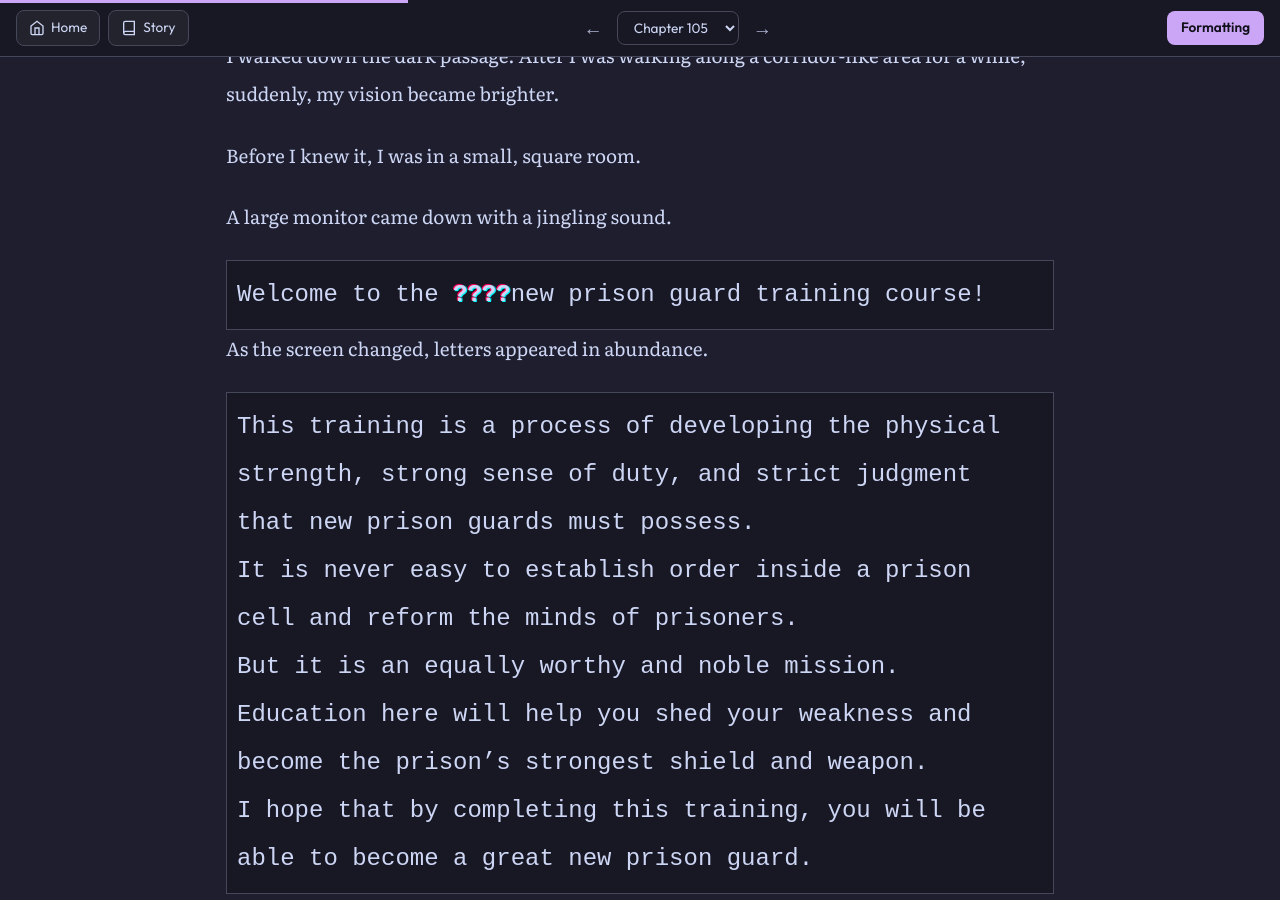
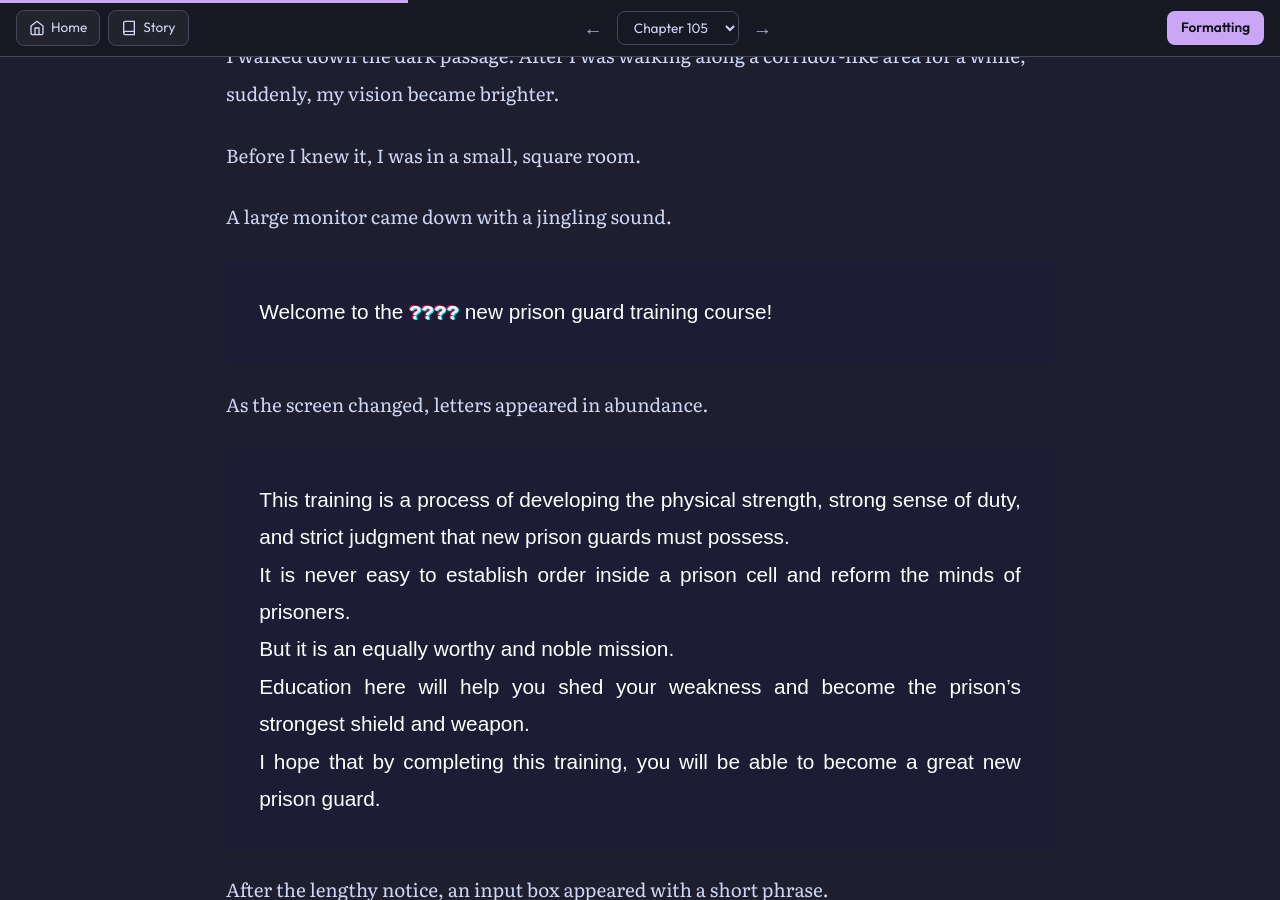
Before and after one commit to soleumn/soleumn.github.io, a Jekyll site: the page built from _chapters/eoshinki/ch105.md, in a window 1280 px wide and 900 px high, scrolled down 3827 px. Built offline with Jekyll 4.4.1, drawn with Linux system fonts in a browser that asks for light colours; some web fonts are replaced; comment, search, counter and statistics services are not loaded.

Commit message:
Update ch105.md

```diff
--- a/_chapters/eoshinki/ch105.md
+++ b/_chapters/eoshinki/ch105.md
@@ -105,19 +105,19 @@
 
 A large monitor came down with a jingling sound.
 
-<div class='f-workbench' style="background-color: var(--bg-card) !important; border: 1px solid var(--borda-suave); font-size: 1.5rem !important; padding: 10px !important; margin: 0 !important;">
-Welcome to the <span class="glitch-static" data-text="????">????</span>new prison guard training course!
+<div class='caixajogo f-workbench' style="font-size: 1.3rem !important;">
+Welcome to the <span class="glitch-static" data-text="????">????</span> new prison guard training course!
 </div>
 
 As the screen changed, letters appeared in abundance.
 
-<div class='f-workbench' style="background-color: var(--bg-card) !important; border: 1px solid var(--borda-suave); font-size: 1.5rem !important; padding: 10px !important; margin: 0 !important;">
+<div class='caixajogo f-workbench' style="font-size: 1.3rem !important;">
 This training is a process of developing the physical strength, strong sense of duty, and strict judgment that new prison guards must possess.<br>It is never easy to establish order inside a prison cell and reform the minds of prisoners.<br>But it is an equally worthy and noble mission.<br>Education here will help you shed your weakness and become the prison’s strongest shield and weapon.<br>I hope that by completing this training, you will be able to become a great new prison guard.
 </div>
 
 After the lengthy notice, an input box appeared with a short phrase.
 
-<div class='f-workbench' style="background-color: var(--bg-card) !important; border: 1px solid var(--borda-suave); font-size: 1.5rem !important; padding: 10px !important; margin: 0 !important;">
+<div class='caixajogo f-workbench' style="font-size: 1.3rem !important;">
 Enter the trainee’s name.
 </div>
 
@@ -129,7 +129,7 @@
 
 I entered the name the trial gave me.
 
-<div class='f-workbench' style="background-color: var(--bg-card) !important; border: 1px solid var(--borda-suave); font-size: 1.5rem !important; padding: 10px !important; margin: 0 !important;">
+<div class='caixajogo f-workbench' style="font-size: 1.3rem !important;">
 Trainee: Little Lamb
 </div>
 
@@ -157,7 +157,7 @@
 
 It was the sound of the steel cabinet in the right corner being opened.
 
-<div class='f-workbench' style="background-color: var(--bg-card) !important; border: 1px solid var(--borda-suave); font-size: 1.5rem !important; padding: 10px !important; margin: 0 !important;">
+<div class='caixajogo f-workbench' style="font-size: 1.3rem !important;">
 Trainees must change into appropriate attire.
 </div>
 
@@ -173,7 +173,7 @@
 
 An explanation for it had already appeared on the monitor.
 
-<div class='f-workbench' style="background-color: var(--bg-card) !important; border: 1px solid var(--borda-suave); font-size: 1.5rem !important; padding: 10px !important; margin: 0 !important;">
+<div class='caixajogo f-workbench' style="font-size: 1.3rem !important;">
 Metal masks are distributed after completion of all training courses.
 </div>
 
@@ -199,7 +199,7 @@
 
 Then a new screen appeared.
 
-<div class='f-workbench' style="background-color: var(--bg-card) !important; border: 1px solid var(--borda-suave); font-size: 1.5rem !important; padding: 10px !important; margin: 0 !important;">
+<div class='caixajogo f-workbench' style="font-size: 1.3rem !important;">
 Hello, Trainee Little Lamb.<br>From now on, we will begin full-scale training.<br>The first lesson is ‘basic knowledge’.
 </div>
 
@@ -207,15 +207,15 @@
 
 It displayed text while showing a prison in the middle of a remote island.
 
-<div class='f-workbench' style="background-color: var(--bg-card) !important; border: 1px solid var(--borda-suave); font-size: 1.5rem !important; padding: 10px !important; margin: 0 !important;">
+<div class='caixajogo f-workbench' style="font-size: 1.3rem !important;">
 Criminals imprisoned in this prison are divided into humans and creatures.<br>They have all committed heinous crimes, and the only means of reforming their minds is…
 </div>
 
-<div class='f-workbench' style="background-color: var(--bg-card) !important; border: 1px solid var(--borda-suave); font-size: 1.5rem !important; padding: 10px !important; margin: 0 !important;">
+<div class='caixajogo f-workbench' style="font-size: 1.3rem !important;">
 …is ‘power’.
 </div>
 
-<div class='f-workbench' style="background-color: var(--bg-card) !important; border: 1px solid var(--borda-suave); font-size: 1.5rem !important; padding: 10px !important; margin: 0 !important;">
+<div class='caixajogo f-workbench' style="font-size: 1.3rem !important;">
 Except for No. 6, communication with creature prisoners is impossible, so you need to use ‘force’ more actively to subdue them.
 </div>
 
@@ -223,7 +223,7 @@
 
 A rattling sound was heard again along with an illustration that was exaggerated and humorous, even cute at first glance.
 
-<div class='f-workbench' style="background-color: var(--bg-card) !important; border: 1px solid var(--borda-suave); font-size: 1.5rem !important; padding: 10px !important; margin: 0 !important;">
+<div class='caixajogo f-workbench' style="font-size: 1.3rem !important;">
 Let’s move to the next room and learn how to subdue creatures.
 </div>
 
@@ -237,7 +237,7 @@
 
 A new monitor appeared.
 
-<div class='f-workbench' style="background-color: var(--bg-card) !important; border: 1px solid var(--borda-suave); font-size: 1.5rem !important; padding: 10px !important; margin: 0 !important;">
+<div class='caixajogo f-workbench' style="font-size: 1.3rem !important;">
 Strike the creature model with force at least 10 times with the baton.
 </div>
 
@@ -255,7 +255,7 @@
 
 The letters appeared on the monitor again.
 
-<div class='f-workbench' style="background-color: var(--bg-card) !important; border: 1px solid var(--borda-suave); font-size: 1.5rem !important; padding: 10px !important; margin: 0 !important;">
+<div class='caixajogo f-workbench' style="font-size: 1.3rem !important;">
 Violence is the only means of reforming the minds of vicious creatures.
 </div>
 
```
